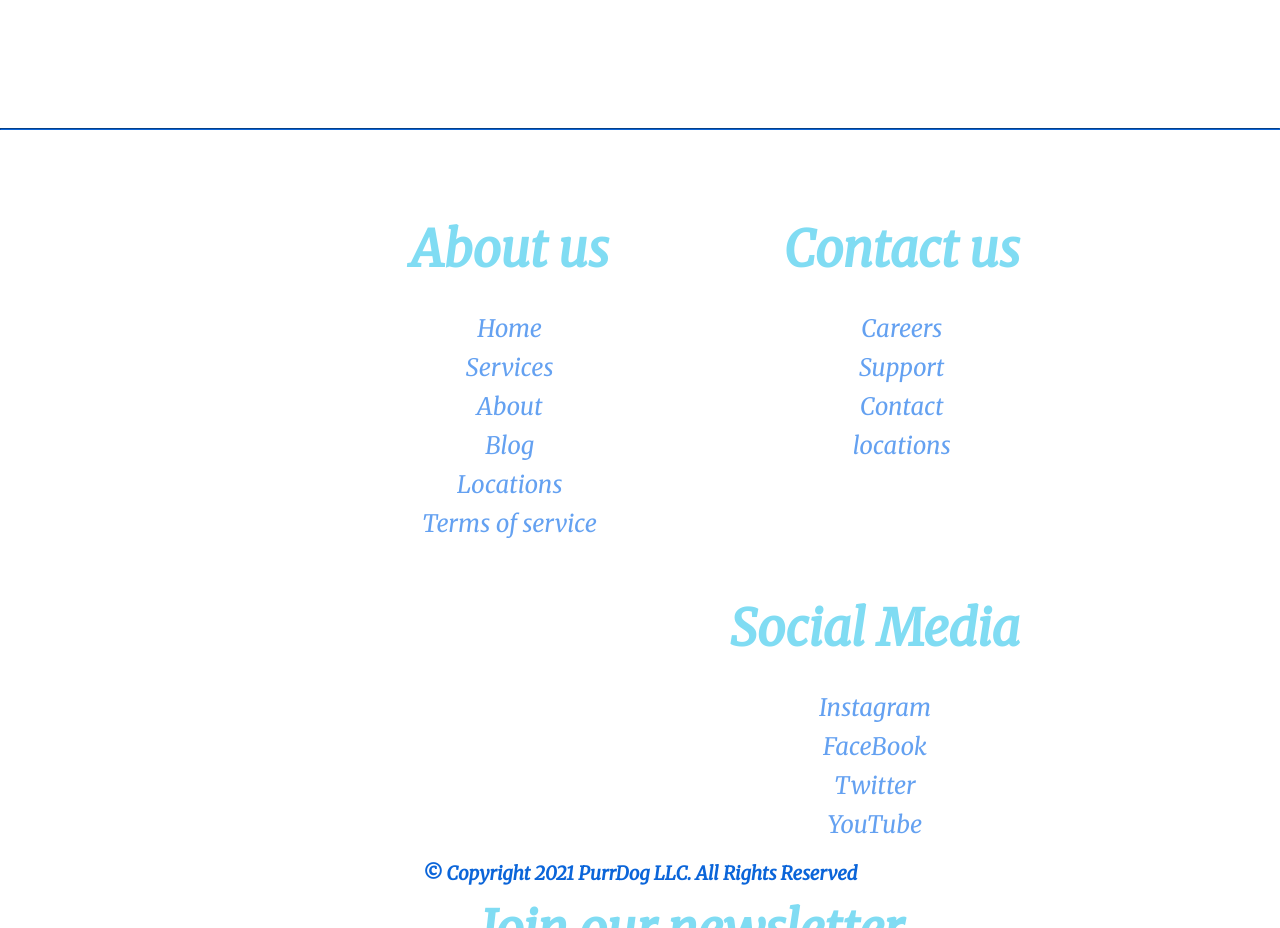
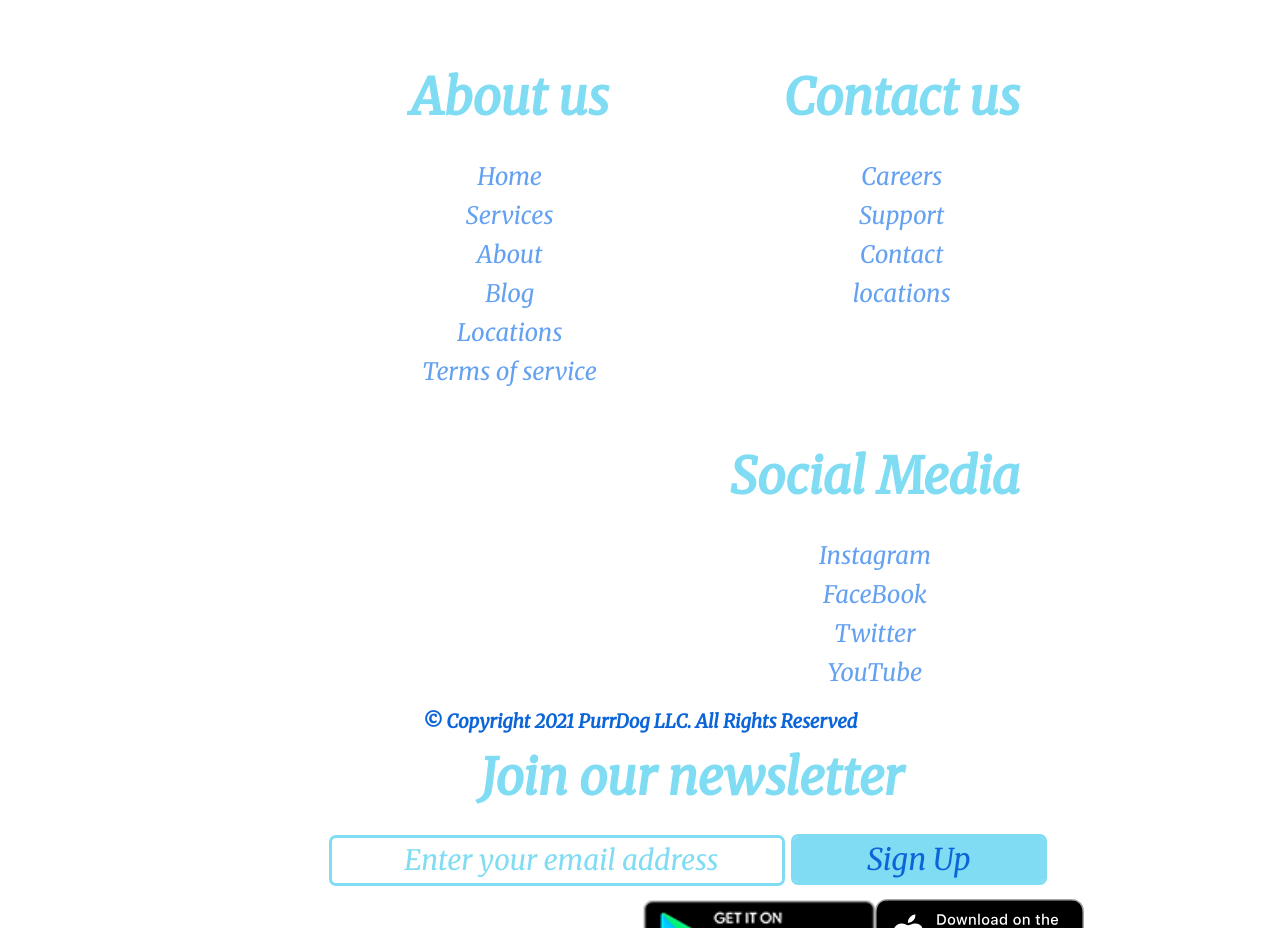
Before and after one commit to rafael-fernandez/fsw-100, a plain HTML site: page week4/Project2 Create a Styled Website/index.html in a window 1280 px wide. Shown: the part 5300-6228 px from the top of the page. Drawn offline with Linux system fonts and the light colour scheme.

Commit message:
index.html

```diff
--- a/week4/Project2 Create a Styled Website/index.html
+++ b/week4/Project2 Create a Styled Website/index.html
@@ -311,7 +311,7 @@
                         <!-- Footer begins-->
 
                     <footer>
-                                 <hr class="footerLine">
+
 
                                  <div class="footer-container">
                                     <div class="footer">
```
